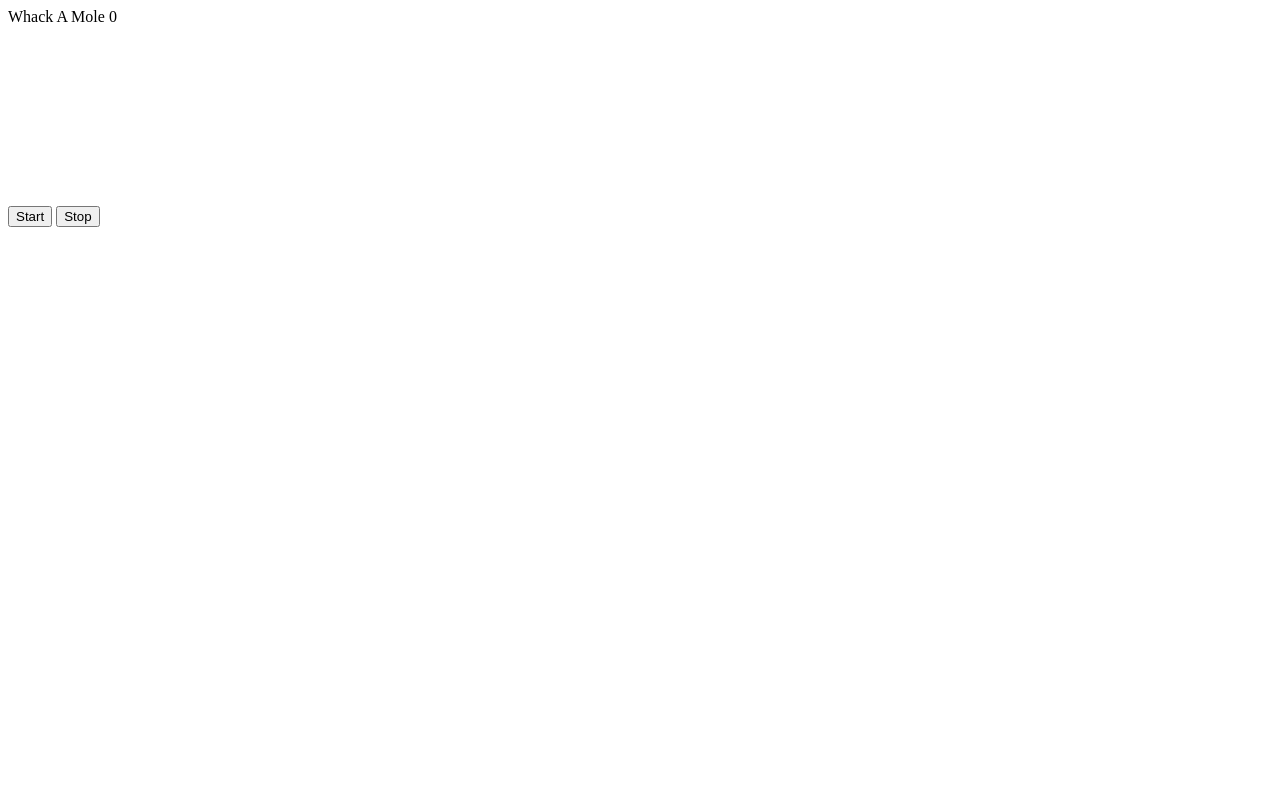
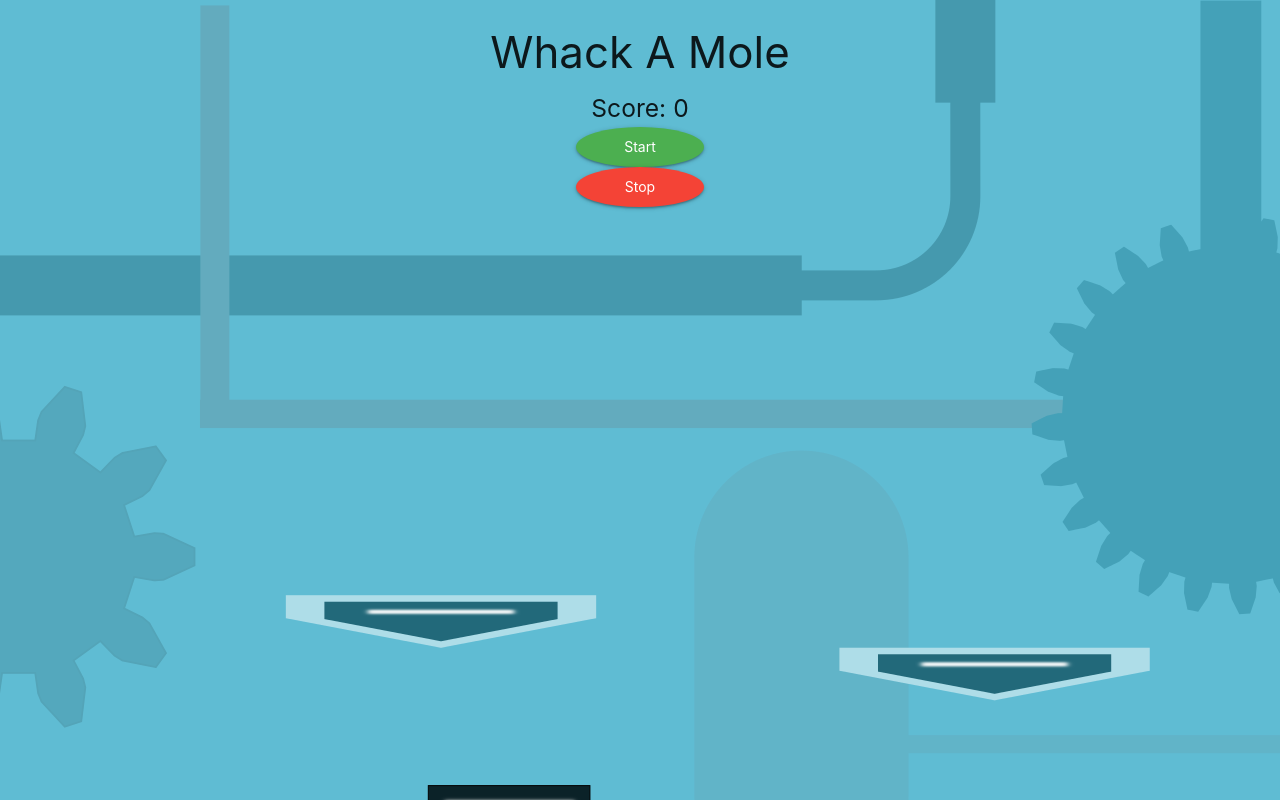
Before and after one commit to rohitrajhans/Whack-A-Whale, a plain HTML site: page index.html in a window 1280 px wide. Drawn offline with nearby package versions, Linux system fonts and the light colour scheme.

Commit message:
added css

```diff
--- a/index.html
+++ b/index.html
@@ -3,23 +3,36 @@
 <head lang="en">
 	<meta charset="utf-8" name="viewport" content="width=device-width, initial-scale=1.0">
 	<title> Whack A Mole! </title>
+	<link rel = "stylesheet" href = "https://fonts.googleapis.com/icon?family=Material+Icons">
+    <link rel = "stylesheet" href = "https://cdnjs.cloudflare.com/ajax/libs/materialize/0.97.3/css/materialize.min.css">
+    <script type = "text/javascript" src = "https://code.jquery.com/jquery-2.1.1.min.js"> </script>
+    <script src = "https://cdnjs.cloudflare.com/ajax/libs/materialize/0.97.3/js/materialize.min.js"> </script>
 	<link rel="stylesheet" type="text/css" href="style.css">
 </head>
 <body>
-	<div class="container">
-		<div class="title"> <span class="title"> Whack A Mole </span>
-							<span class="scoreboard"> </span>
-		<div class="game">
-			<div class="holes"> <div class="moles"> Mole 1 </div> </div>
-			<div class="holes"> <div class="moles"> Mole 2 </div> </div>
-			<div class="holes"> <div class="moles"> Mole 3 </div> </div>
-			<div class="holes"> <div class="moles"> Mole 4 </div> </div>
-			<div class="holes"> <div class="moles"> Mole 5 </div> </div>
-			<div class="holes"> <div class="moles"> Mole 6 </div> </div>
+	<div class="container1">
+		<div class="title"> <span class="title_name"> <h3> Whack A Mole </h3> </span>
+							<span><h5> Score: <span class="scoreboard"> </span> </h5></span>
 		</div>
 		<div class="controls">
-			<button class="start" onclick="gameStart()"> Start </button>
-			<button class="stop" onclick="gameStop()"> Stop </button>
+			<button class="start btn-floating green" onclick="gameStart()"> Start </button>
+			<button class="stop btn-floating red" onclick="gameStop()"> Stop </button>
+		</div>
+		<div class="game">
+			<div class="holes"> <div class="moles"><img height="100px" width="100px" src="mole.png"> </div> </div>
+			<div class="holes"> <div class="moles"><img height="100px" width="100px" src="mole.png"> </div> </div>
+			<div class="holes"> <div class="moles"><img height="100px" width="100px" src="mole.png"> </div> </div>
+			<div class="holes"> <div class="moles"><img height="100px" width="100px" src="mole.png"> </div> </div>
+			<div class="holes"> <div class="moles"><img height="100px" width="100px" src="mole.png"> </div> </div>
+			<div class="holes"> <div class="moles"><img height="100px" width="100px" src="mole.png"> </div> </div>
+			<div class="holes"> <div class="moles"><img height="100px" width="100px" src="mole.png"> </div> </div>
+			<div class="holes"> <div class="moles"><img height="100px" width="100px" src="mole.png"> </div> </div>
+			<div class="holes"> <div class="moles"><img height="100px" width="100px" src="mole.png"> </div> </div>
+			<div class="holes"> <div class="moles"><img height="100px" width="100px" src="mole.png"> </div> </div>
+			<div class="holes"> <div class="moles"><img height="100px" width="100px" src="mole.png"> </div> </div>
+			<div class="holes"> <div class="moles"><img height="100px" width="100px" src="mole.png"> </div> </div>
+		</div>
+
 	</div>
 </body>
 
@@ -62,6 +75,8 @@
 
 
 	function gameStart() {
+		score = 0;
+		document.querySelectorAll('.scoreboard')[0].innerHTML = score;
 		gameStatus = true;
 		pop();
 		setTimeout ( function() {
@@ -78,6 +93,7 @@
 		if(!element.isTrusted) return;
 		score++;
 		hole.classList.remove('active');
+		moles.forEach(function(element) { element.classList.remove('active')});
 		document.querySelectorAll('.scoreboard')[0].innerHTML = score;
 	}
 
--- a/style.css
+++ b/style.css
@@ -1,17 +1,49 @@
 body {
-	background: white;
+	margin: 0;
+	padding: 0;
+	background: url('background.jpeg');
+	background-repeat: no-repeat;
+	background-position: cover;
 }
 
 
+.title {
+	text-align: center;
+}
+
+.game {
+	display: flex;
+	justify-content: space-around;
+	padding-top: 70px;
+	text-align: center;
+	flex-direction: row;
+	flex-wrap: wrap;
+}
+
 .holes {
-	height: 30px;
-	width: 100%;
+	height: 100px;
+	width: 25vw;
 }
 
 .moles {
 	display: none;
+	cursor: pointer;
+	width: 50%;
+	margin-left: 50%;
+	transform: translate(-50%,-50%);
 }
 
 .active {
 	display: block;
 }
+
+.controls {
+	padding-top: 15px;
+}
+
+.controls button {
+	margin-left: 50%;
+	margin-top: 0px;
+	transform: translate(-50%, -50%);
+	width: 10%;
+}
```
Also changed, not shown: background.jpeg (added), mole.png (added).
